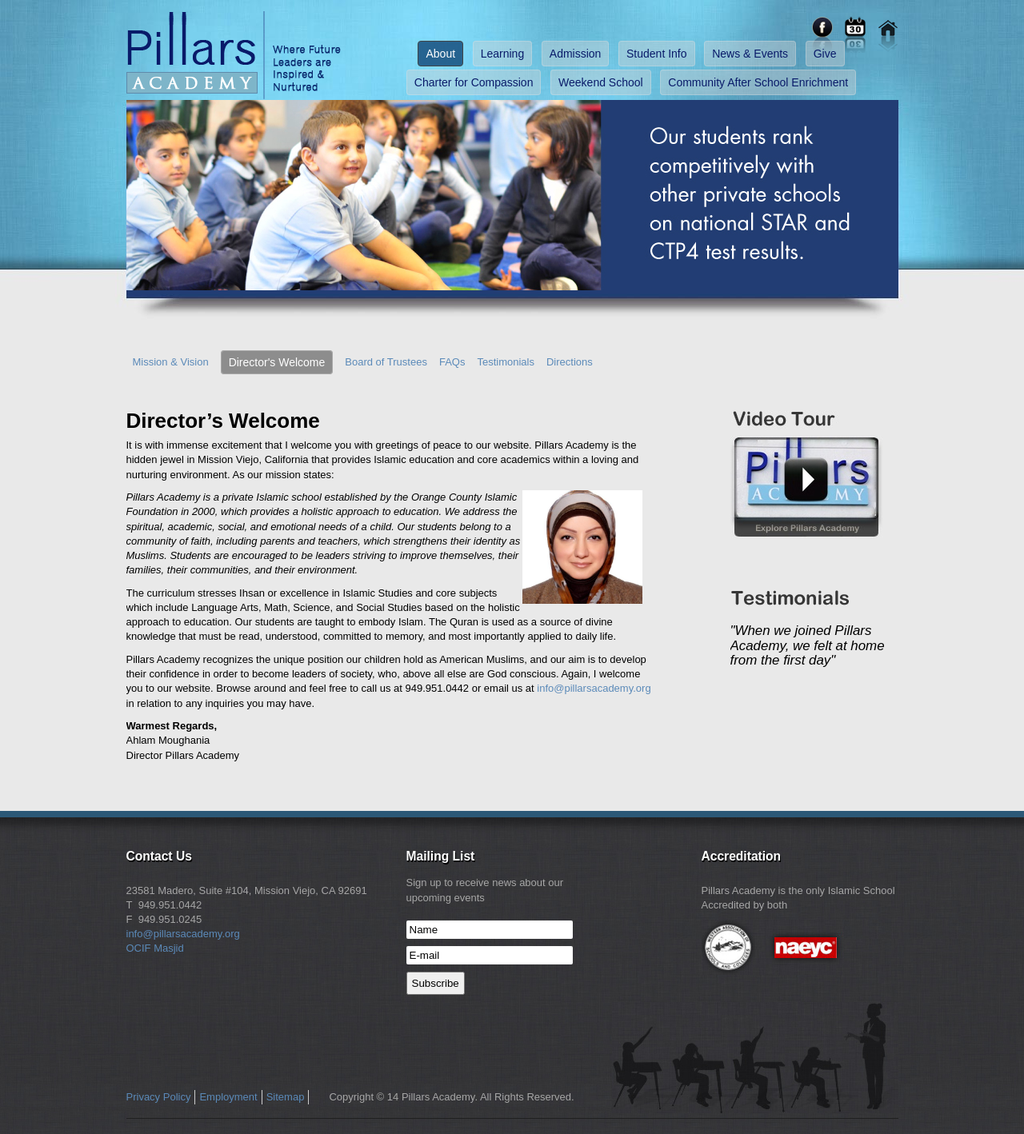
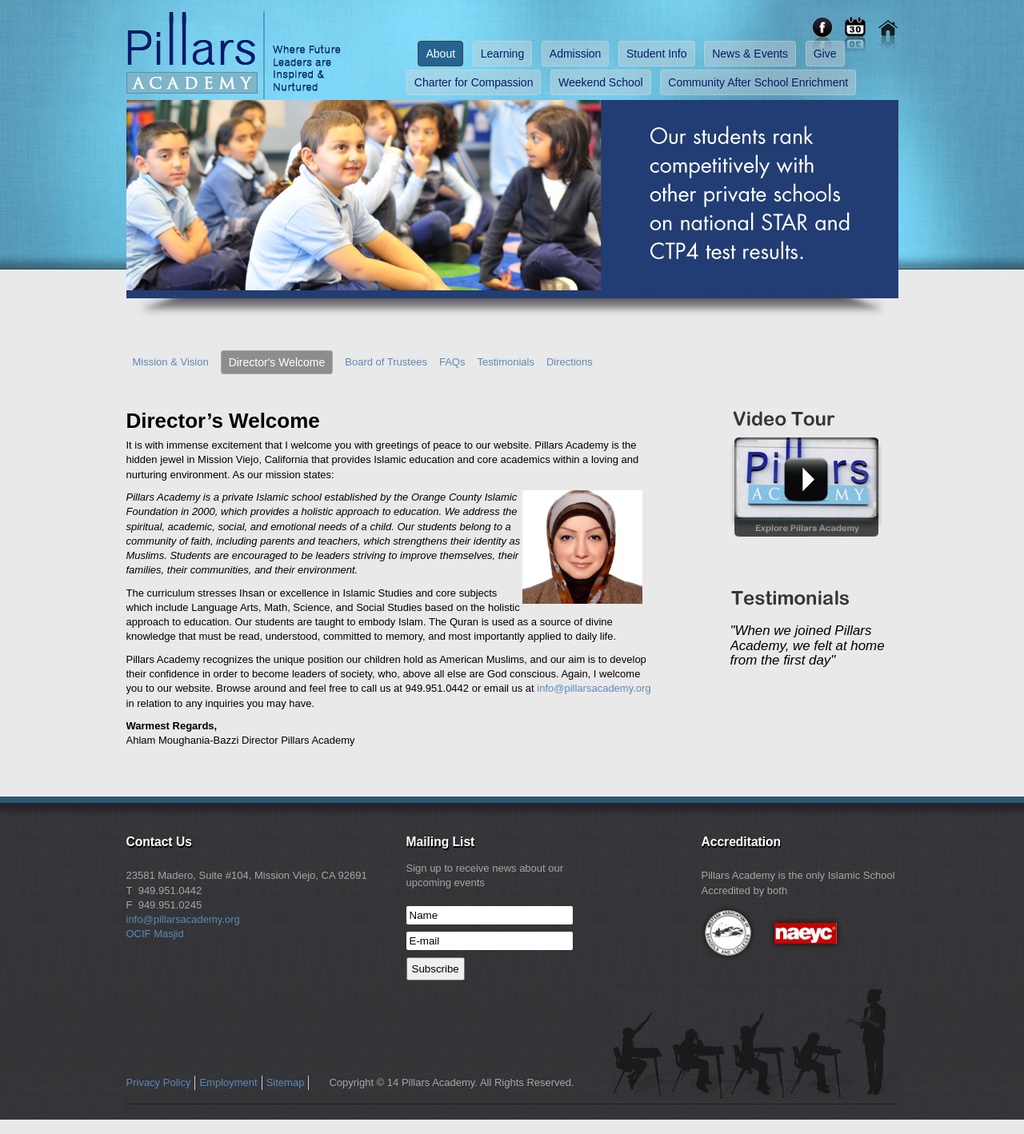
Before and after one commit to pillarsacademy/pillarsacademy.github.io, a Jekyll site: the page built from about/directors-welcome.md, in a window 1280 px wide. Shown: the whole page at 80% size. Built offline with Jekyll 4.4.1, drawn with Linux system fonts in a browser that asks for light colours; nearby versions of some CDN libraries; Markdown is read by kramdown in place of the engine named in the settings.

Commit message:
Update directors-welcome.md

```diff
--- a/about/directors-welcome.md
+++ b/about/directors-welcome.md
@@ -6,7 +6,7 @@
 
 It is with immense excitement that I welcome you with greetings of peace to our website. Pillars Academy is the hidden jewel in Mission Viejo, California that provides Islamic education and core academics within a loving and nurturing environment. As our mission states:
 
-<img src="/images/A.Moughania.jpg" mce_src="/images/A.Moughania.jpg" alt="Ahlam Moughania, Pillars Academy Director" title="Ahlam Moughania, Pillars Academy Director" width="150" height="142" mce_style="float: right; border: 0px;" style="float: right; border: 0px;">
+<img src="/images/A.Moughania.jpg" mce_src="/images/A.Moughania.jpg" alt="Ahlam Moughania, Pillars Academy Director" title="Ahlam Moughania-Bazzi, Pillars Academy Director" width="150" height="142" mce_style="float: right; border: 0px;" style="float: right; border: 0px;">
 
 *Pillars Academy is a private Islamic school established by the Orange County Islamic Foundation in 2000, which provides a holistic approach to education. We address the spiritual, academic, social, and emotional needs of a child. Our students belong to a community of faith, including parents and teachers, which strengthens their identity as Muslims. Students are encouraged to be leaders striving to improve themselves, their families, their communities, and their environment.*
 
@@ -15,5 +15,5 @@
 Pillars Academy recognizes the unique position our children hold as American Muslims, and our aim is to develop their confidence in order to become leaders of society, who, above all else are God conscious. Again, I welcome you to our website. Browse around and feel free to call us at 949.951.0442 or email us at <info@pillarsacademy.org> in relation to any inquiries you may have.
 
 **Warmest Regards,**
-Ahlam Moughania
+Ahlam Moughania-Bazzi
 Director Pillars Academy
```
